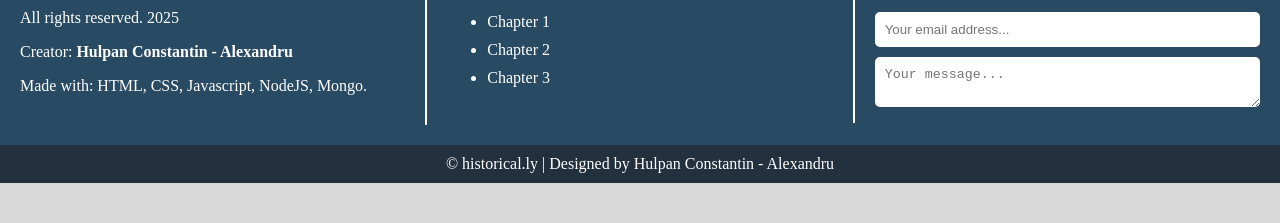
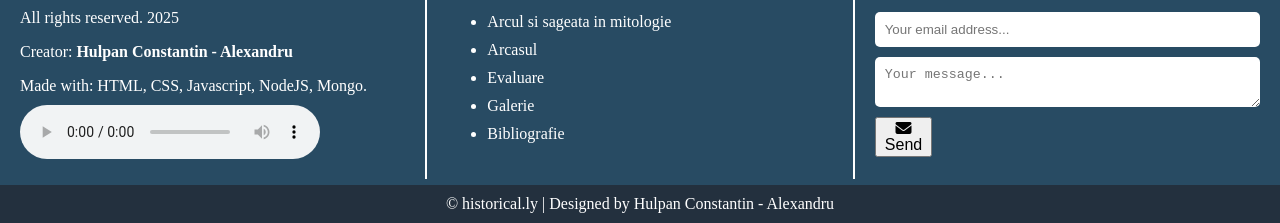
Before and after one commit to alexandruhp12/historical.ly, a website: page Sources/content/html/evaluare.html in a window 1280 px wide. Shown: the part 913-1136 px from the top of the page. Before the commit the page ends 1096 px from the top, so only its background shows below. Drawn offline with Linux system fonts and the light colour scheme; a web font is replaced by a local one.

Commit message:
Update evaluare.html

```diff
--- a/Sources/content/html/evaluare.html
+++ b/Sources/content/html/evaluare.html
@@ -60,6 +60,7 @@
         document.getElementById("sidebar").style.transition = "none";
         document.getElementById("sidebar").style.width = "0";
         document.getElementById("main").style.display = "inline-block";
+        document.getElementById("main").style.width = "2.5%";
         document.getElementById("frame").style.width = "97.5%"
         document.getElementById("frame").style.float = "right";
         document.getElementById("frame").style.transition = "0.5s";
@@ -74,13 +75,18 @@
         <p>All rights reserved. 2025</p>
         <p>Creator: <b>Hulpan Constantin - Alexandru</b></p>
         <p>Made with: HTML, CSS, Javascript, NodeJS, Mongo.</p>
+        <audio controls autoplay loop>
+            <source src="../../Media/audio/bg.mp3" type="audio/mpeg">
+          </audio>
     </div>
     <div class="footer-section links" style="border-right: solid 2px white;">
         <h3>Link-uri utile:</h3>
         <ul>
-            <li><a href="#">Chapter 1</a></li>
-            <li><a href="#">Chapter 2</a></li>
-            <li><a href="#">Chapter 3</a></li>
+            <li><a href="#">Arcul si sageata in mitologie</a></li>
+                <li><a href="#">Arcasul</a></li>
+                <li><a href="#">Evaluare</a></li>
+                <li><a href="#">Galerie</a></li>
+                <li><a href="#">Bibliografie</a></li>
         </ul>
     </div>
     <div class="footer-section contact-form">
@@ -88,7 +94,7 @@
         <form action="contact.html" method="post">
             <input type="email" name="email" class="text-input contact-input" placeholder="Your email address...">
             <textarea name="message" class="text-input contact-input" placeholder="Your message..."></textarea>
-            <button type="submit" class="btn btn-big">
+            <button type="submit" class="btn-big">
                 <i class="fa fa-envelope"></i>
                 Send
             </button>
```
